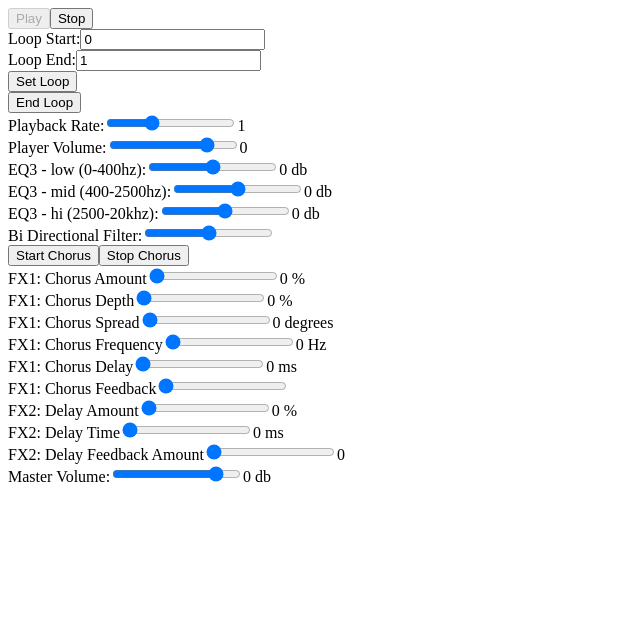
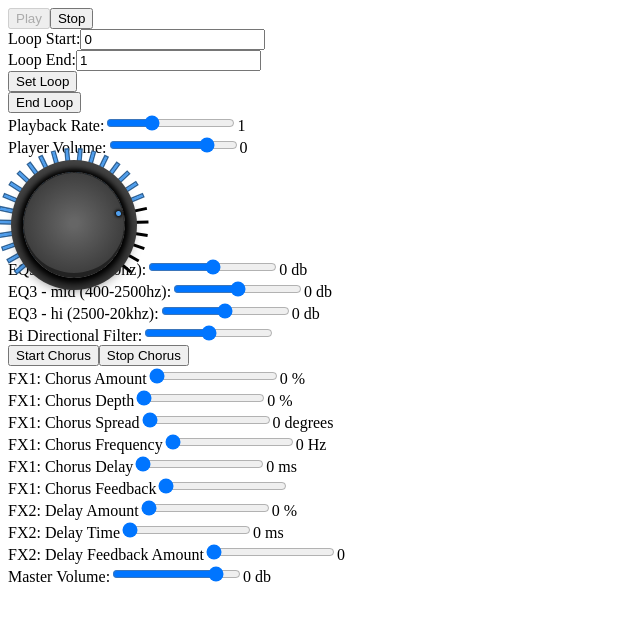
Before and after one commit to maikulhernandez/sampler-app, a React (Create React App) app: page / in a window 1280 px wide. Shown: the top 620 px of the page, without its empty margins (0-640 px from the left). Built offline with nearby package versions, Linux system fonts and the light colour scheme; no server answers.

Commit message:
knob-test-v1

```diff
--- a/package.json
+++ b/package.json
@@ -10,6 +10,7 @@
     "@types/node": "^12.19.13",
     "@types/react": "^16.14.2",
     "@types/react-dom": "^16.9.10",
+    "node-sass": "^4.14.1",
     "react": "^17.0.1",
     "react-dom": "^17.0.1",
     "react-scripts": "4.0.1",
--- a/src/components/AudioPlayer.tsx
+++ b/src/components/AudioPlayer.tsx
@@ -1,5 +1,6 @@
 import React, { useState } from 'react';
 import { Player } from 'tone';
+import Knob from './Knob';
 
 interface AudioPlayerProps {
   player: Player | null;
@@ -17,6 +18,11 @@ const AudioPlayer: React.FC<AudioPlayerProps> = ({ player, activate }) => {
     if (player) {
       player.volume.value = volume;
     }
+  };
+
+  const changeVolumeTEST = (value: number) => {
+    setVolume(value);
+    player?.set({ volume: volume });
   };
 
   const changePlaybackRate = (event: React.FormEvent<HTMLInputElement>) => {
@@ -99,6 +105,15 @@ const AudioPlayer: React.FC<AudioPlayerProps> = ({ player, activate }) => {
         />
         {volume}
       </div>
+      <Knob
+        size={100}
+        numTicks={25}
+        degrees={260}
+        min={-48}
+        max={12}
+        value={volume}
+        onChange={changeVolumeTEST}
+      />
     </div>
   );
 };
--- /dev/null
+++ b/src/components/Knob.scss
@@ -0,0 +1,38 @@
+.knob {
+  display: flex;
+  position: relative;
+}
+.knob .ticks {
+  position: absolute;
+}
+.knob .ticks .tick {
+  position: absolute;
+  background: black;
+  box-shadow: inset 0 0 0 0 black;
+  width: 3px;
+  transition: box-shadow 0.5s;
+}
+.knob .ticks .tick.active {
+  box-shadow: inset 0 0 5px 2px #509eec, 0 0 0 1px #369;
+}
+.knob.outer {
+  border-radius: 50%;
+  border: 1px solid #222;
+  border-bottom: 5px solid #222;
+  background-image: radial-gradient(#666 6%, #333 90%);
+  box-shadow: 0 5px 15px 2px black, 0 0 5px 3px black, 0 0 0 12px #444;
+}
+.knob.inner {
+  border-radius: 50%;
+}
+.knob.inner .grip {
+  position: absolute;
+  width: 5%;
+  height: 5%;
+  bottom: 2%;
+  left: 50%;
+  transform: translateX(-50%);
+  border-radius: 50%;
+  background: #509eec;
+  box-shadow: 0 0 3px 1px black;
+}
--- /dev/null
+++ b/src/components/Knob.tsx
@@ -0,0 +1,183 @@
+// https://codepen.io/bbx/pen/QBKYOy?editors=1112
+
+import React from 'react';
+import './Knob.scss';
+
+interface Knob {
+  fullAngle: number;
+  startAngle: number;
+  endAngle: number;
+  margin: number;
+  currentDeg: number;
+}
+
+interface KnobProps {
+  degrees: number;
+  size: number;
+  min: number;
+  max: number;
+  value: number;
+  numTicks: number;
+  color?: boolean;
+  onChange: (value: number) => void;
+}
+
+interface KnobState {
+  deg: number;
+}
+
+class Knob extends React.Component<KnobProps, KnobState> {
+  static defaultProps: KnobProps = {
+    degrees: 270,
+    size: 150,
+    min: 10,
+    max: 30,
+    value: 0,
+    numTicks: 0,
+    onChange: (newValue) => console.log(newValue),
+  };
+
+  constructor(props: KnobProps) {
+    super(props);
+    this.fullAngle = props.degrees;
+    this.startAngle = (360 - props.degrees) / 2;
+    this.endAngle = this.startAngle + props.degrees;
+    this.margin = props.size * 0.15;
+    this.currentDeg = Math.floor(
+      this.convertRange(
+        props.min,
+        props.max,
+        this.startAngle,
+        this.endAngle,
+        props.value
+      )
+    );
+    this.state = { deg: this.currentDeg };
+  }
+
+  startDrag = (e: React.MouseEvent<HTMLDivElement>) => {
+    e.preventDefault();
+    const knob = e.currentTarget.getBoundingClientRect();
+    const pts = {
+      x: knob.left + knob.width / 2,
+      y: knob.top + knob.height / 2,
+    };
+
+    const moveHandler = (e: MouseEvent): void => {
+      this.currentDeg = this.getDeg(e.clientX, e.clientY, pts);
+      if (this.currentDeg === this.startAngle) this.currentDeg--;
+      let newValue = Math.floor(
+        this.convertRange(
+          this.startAngle,
+          this.endAngle,
+          this.props.min,
+          this.props.max,
+          this.currentDeg
+        )
+      );
+      this.setState({ deg: this.currentDeg });
+      this.props.onChange(newValue);
+    };
+    document.addEventListener('mousemove', moveHandler);
+    document.addEventListener('mouseup', (e) => {
+      document.removeEventListener('mousemove', moveHandler);
+    });
+  };
+
+  getDeg = (cX: number, cY: number, pts: { x: number; y: number }) => {
+    const x = cX - pts.x;
+    const y = cY - pts.y;
+    let deg = (Math.atan(y / x) * 180) / Math.PI;
+    if ((x < 0 && y >= 0) || (x < 0 && y < 0)) {
+      deg += 90;
+    } else {
+      deg += 270;
+    }
+    let finalDeg = Math.min(Math.max(this.startAngle, deg), this.endAngle);
+    return finalDeg;
+  };
+
+  convertRange = (
+    oldMin: number,
+    oldMax: number,
+    newMin: number,
+    newMax: number,
+    oldValue: number
+  ) => {
+    return (
+      ((oldValue - oldMin) * (newMax - newMin)) / (oldMax - oldMin) + newMin
+    );
+  };
+
+  renderTicks = () => {
+    let ticks = [];
+    const incr = this.fullAngle / this.props.numTicks;
+    const size = this.margin + this.props.size / 2;
+    for (let deg = this.startAngle; deg <= this.endAngle; deg += incr) {
+      const tick = {
+        deg: deg,
+        tickStyle: {
+          height: size + 10,
+          left: size - 1,
+          top: size + 2,
+          transform: 'rotate(' + deg + 'deg)',
+          transformOrigin: 'top',
+        },
+      };
+      ticks.push(tick);
+    }
+    return ticks;
+  };
+
+  dcpy = (o: { width: number; height: number }) => {
+    return JSON.parse(JSON.stringify(o));
+  };
+
+  render() {
+    let kStyle = {
+      width: this.props.size,
+      height: this.props.size,
+    };
+    let iStyle = this.dcpy(kStyle);
+    let oStyle = this.dcpy(kStyle);
+    oStyle.margin = this.margin;
+    if (this.props.color) {
+      oStyle.backgroundImage =
+        'radial-gradient(100% 70%,hsl(210, ' +
+        this.currentDeg +
+        '%, ' +
+        this.currentDeg / 5 +
+        '%),hsl(' +
+        Math.random() * 100 +
+        ',20%,' +
+        this.currentDeg / 36 +
+        '%))';
+    }
+    iStyle.transform = 'rotate(' + this.state.deg + 'deg)';
+
+    return (
+      <div className="knob" style={kStyle}>
+        <div className="ticks">
+          {this.props.numTicks
+            ? this.renderTicks().map((tick, i) => (
+                <div
+                  key={i}
+                  className={
+                    'tick' + (tick.deg <= this.currentDeg ? ' active' : '')
+                  }
+                  style={tick.tickStyle}
+                />
+              ))
+            : null}
+        </div>
+        <div className="knob outer" style={oStyle} onMouseDown={this.startDrag}>
+          <div className="knob inner" style={iStyle}>
+            <div className="grip" />
+          </div>
+        </div>
+      </div>
+    );
+  }
+}
+
+export default Knob;
```
Also changed, not shown: 2 other files (tests, documents, lock files or other folders).
